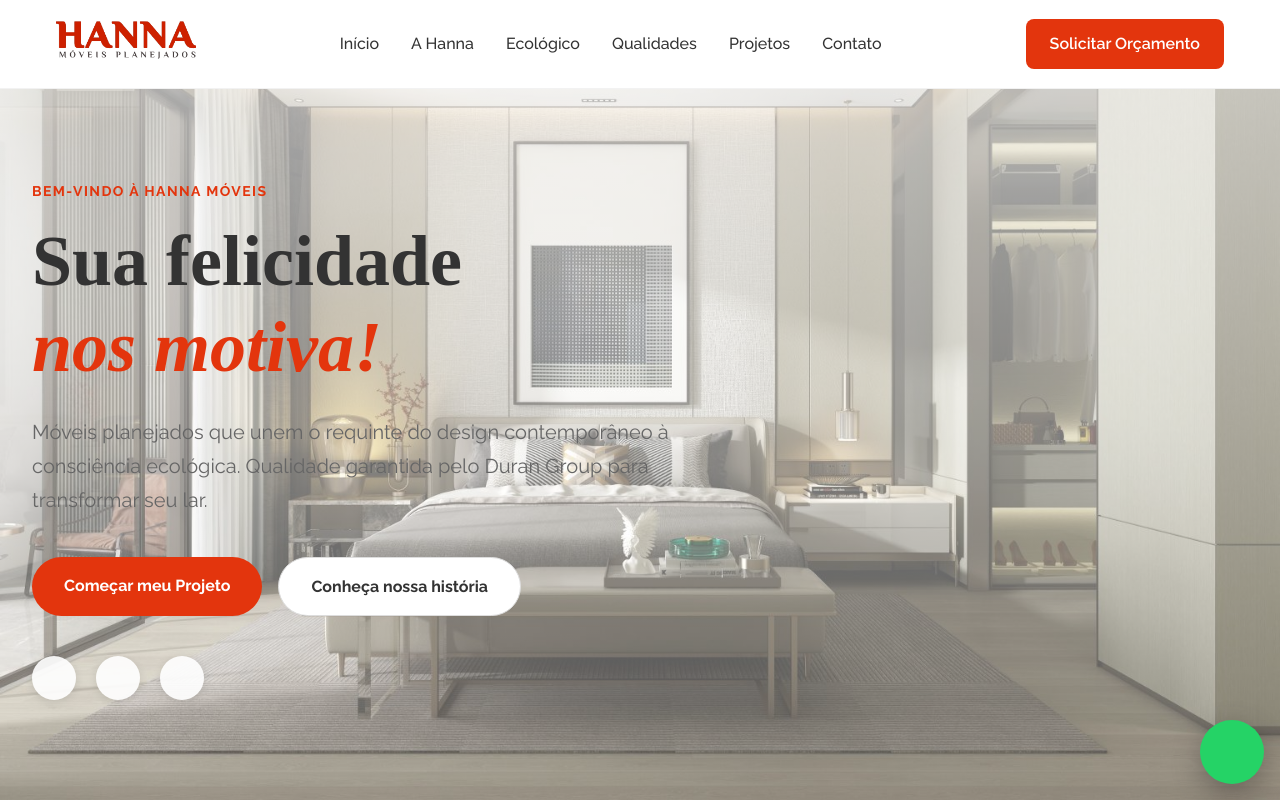
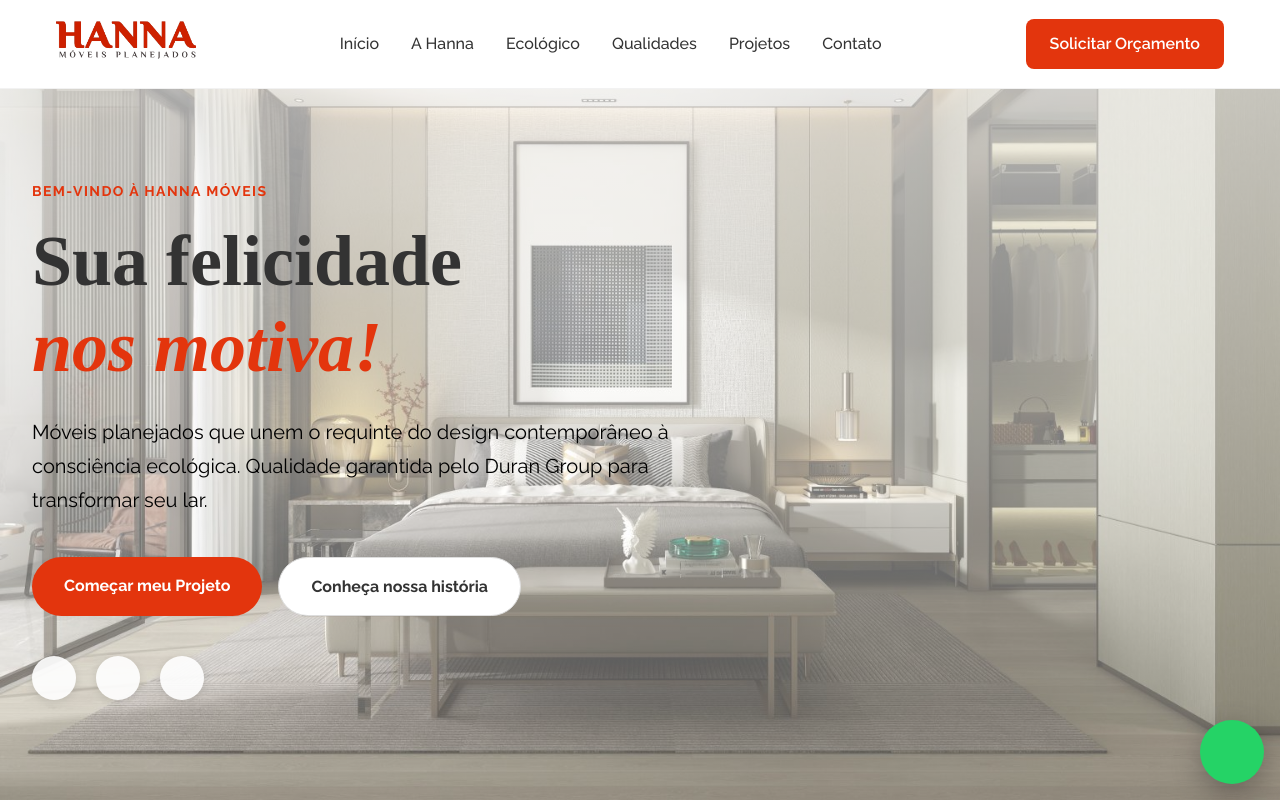
Before and after one commit to AnthonyLoche/Hanna-Moveis-Planejados, a Vue app: page / in a window 1280 px wide. Shown: the top 800 px of the page. Built offline with nearby package versions, Linux system fonts and the light colour scheme; some icons are missing.

Commit message:
FIX: Hero text

```diff
--- a/src/components/homeview/HeroMain.vue
+++ b/src/components/homeview/HeroMain.vue
@@ -199,7 +199,7 @@ onUnmounted(() => {
 
 .hero-text {
   font-size: 20px;
-  color: #666;
+  color: #000000;
   margin-bottom: 40px;
   line-height: 1.7;
 }
```
